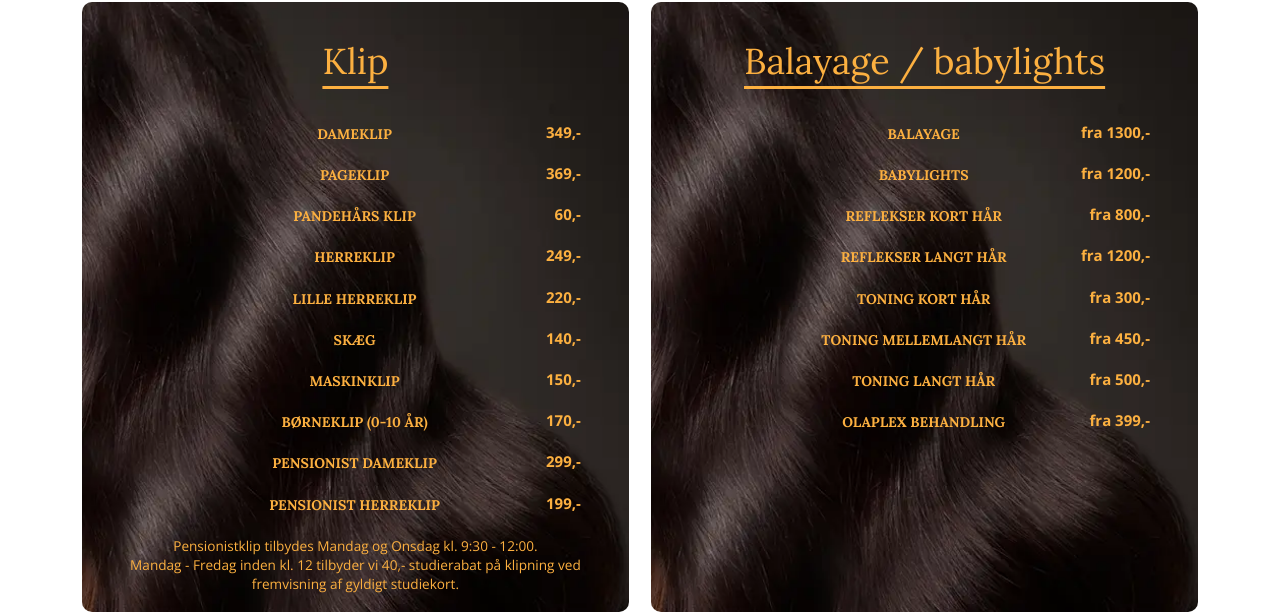
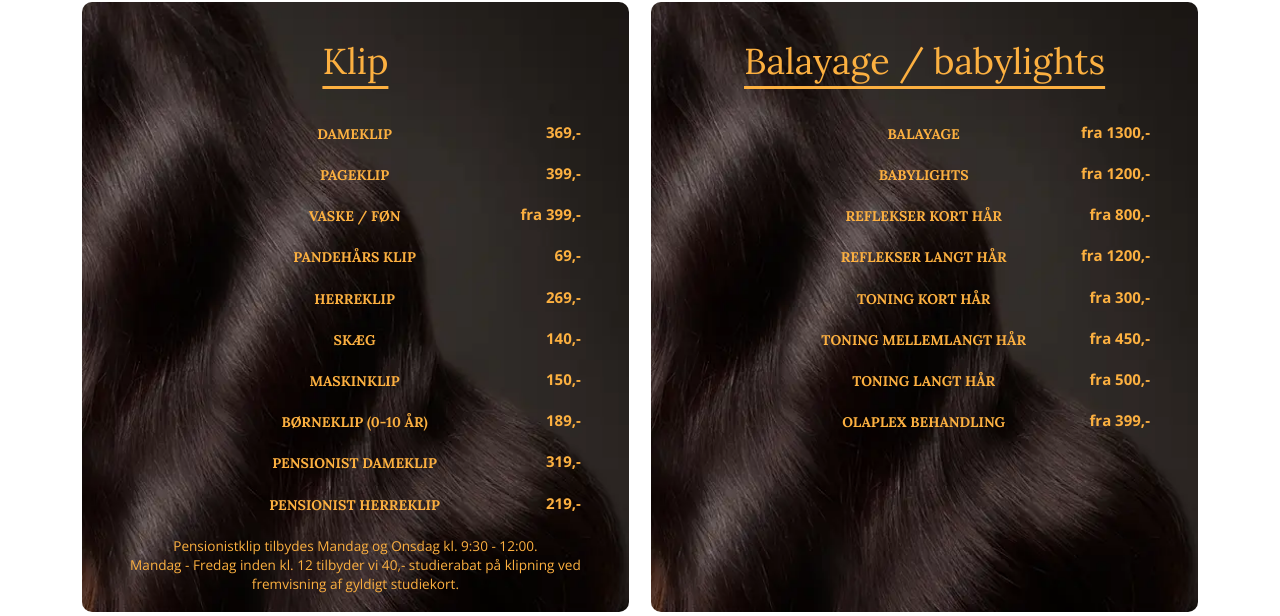
Before and after one commit to cci83glro/fdonna, a PHP site: page / in a window 1280 px wide. Shown: the part 3008-3624 px from the top of the page. Run offline with PHP 8.4, Linux system fonts and the light colour scheme; some libraries are stand-ins or nearby versions.

Commit message:
Update index.php

```diff
--- a/index.php
+++ b/index.php
@@ -319,23 +319,23 @@
                   <div class="block-content text-left">
                      <h3 class="service-title h3 uppercase text-color-1">Dameklip</h3>
                      <!-- <span class="dots-price"></span> -->
-                     <span class="service-price">349,-</span>
+                     <span class="service-price">369,-</span>
                   </div>
                   <div class="block-content text-left">
                      <h3 class="service-title h3 uppercase text-color-1">Pageklip</h3>
-                     <span class="service-price">369,-</span>
+                     <span class="service-price">399,-</span>
+                  </div>
+                  <div class="block-content text-left">
+                     <h3 class="service-title h3 uppercase text-color-1">Vaske / føn</h3>
+                     <span class="service-price">fra 399,-</span>
                   </div>
                   <div class="block-content text-left">
                      <h3 class="service-title h3 uppercase text-color-1">Pandehårs klip</h3>
-                     <span class="service-price">60,-</span>
+                     <span class="service-price">69,-</span>
                   </div>
                   <div class="block-content text-left">
                      <h3 class="service-title h3 uppercase text-color-1">Herreklip</h3>
-                     <span class="service-price">249,-</span>
-                  </div>
-                  <div class="block-content text-left">
-                     <h3 class="service-title h3 uppercase text-color-1">Lille herreklip</h3>
-                     <span class="service-price">220,-</span>
+                     <span class="service-price">269,-</span>
                   </div>
                   <div class="block-content text-left">
                      <h3 class="service-title h3 uppercase text-color-1">Skæg</h3>
@@ -348,15 +348,15 @@
                   </div>
                   <div class="block-content text-left">
                      <h3 class="service-title h3 uppercase text-color-1">Børneklip (0-10 år)</h3>
-                     <span class="service-price">170,-</span>
+                     <span class="service-price">189,-</span>
                   </div>
                   <div class="block-content text-left">
                      <h3 class="service-title h3 uppercase text-color-1">Pensionist dameklip</h3>
-                     <span class="service-price">299,-</span>
+                     <span class="service-price">319,-</span>
                   </div>
                   <div class="block-content text-left">
                      <h3 class="service-title h3 uppercase text-color-1">Pensionist herreklip</h3>
-                     <span class="service-price">199,-</span>
+                     <span class="service-price">219,-</span>
                   </div>
                   <p class="extra-info text-color-2 mb-0">Pensionistklip tilbydes Mandag og Onsdag kl. 9:30 - 12:00.</p>
                   <p class="extra-info text-color-2 mb-0">Mandag - Fredag inden kl. 12 tilbyder vi 40,- studierabat på klipning ved fremvisning af gyldigt studiekort.</p>
@@ -486,11 +486,11 @@
                <div class="row">
                   <div class="col-sm-12 text-container front-p">
                      <h4 class="uppercase text-white">Åbningstider</h4>
-                     <p class="text-white">Mandag : <span class="time">09:30 - 16:00</span></p>
+                     <p class="text-white">Mandag : <span class="time">09:30 - 18:00</span></p>
                      <p class="text-white">Tirsdag : <span class="time">09:30 - 18:00</span></p>
                      <p class="text-white">Onsdag : <span class="time">09:30 - 18:00</span></p>
-                     <p class="text-white">Torsdag : <span class="time">09:30 - 16:00</span></p>
-                     <p class="text-white">Fredag : <span class="time">09:00 - 18:00</span></p>
+                     <p class="text-white">Torsdag : <span class="time">09:30 - 18:00</span></p>
+                     <p class="text-white">Fredag : <span class="time">09:30 - 18:00</span></p>
                      <p class="text-white">Lørdag : <span class="time">09:30 - 15:00</span></p>
                      <p class="text-white">Søndag : <span class="time">Efter aftale</span></p>
                      <a id="appointment-btn" href="https://frisoer-donna.planway.com" target=_blank class="but scroll">Ny booking</a>
```
